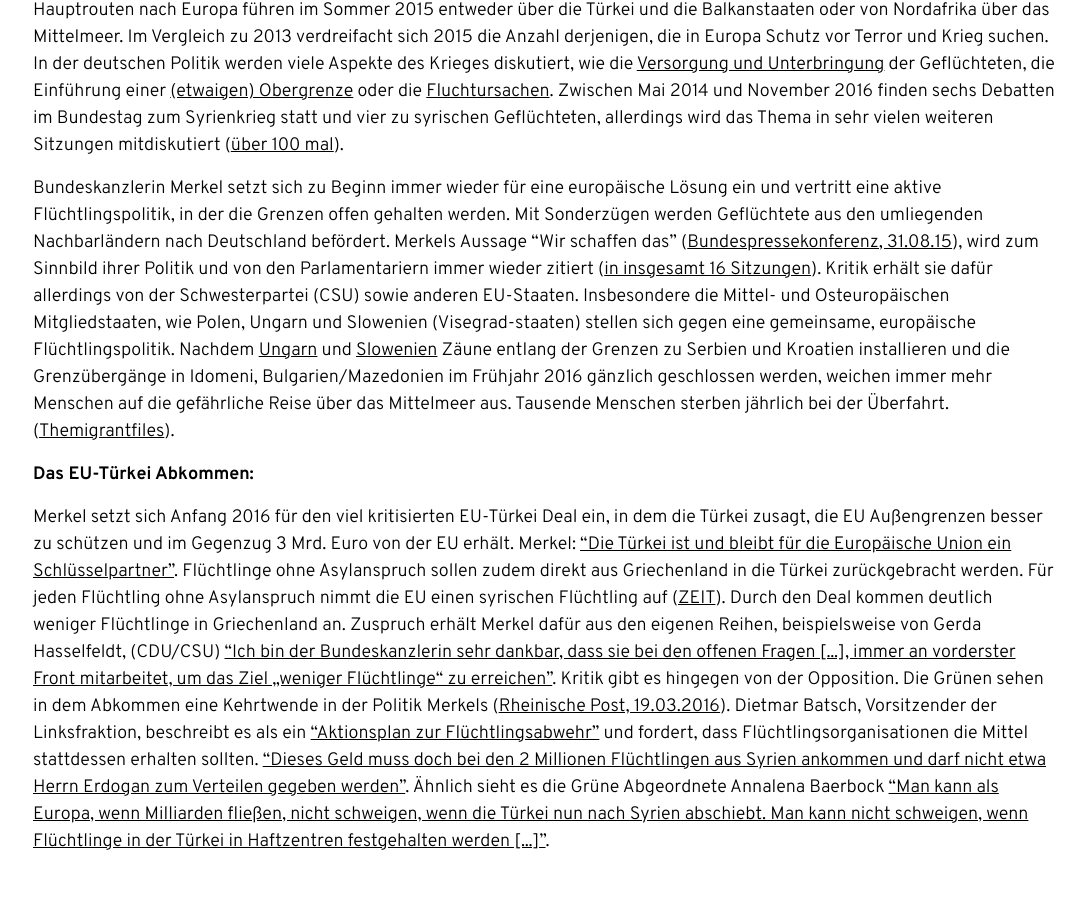
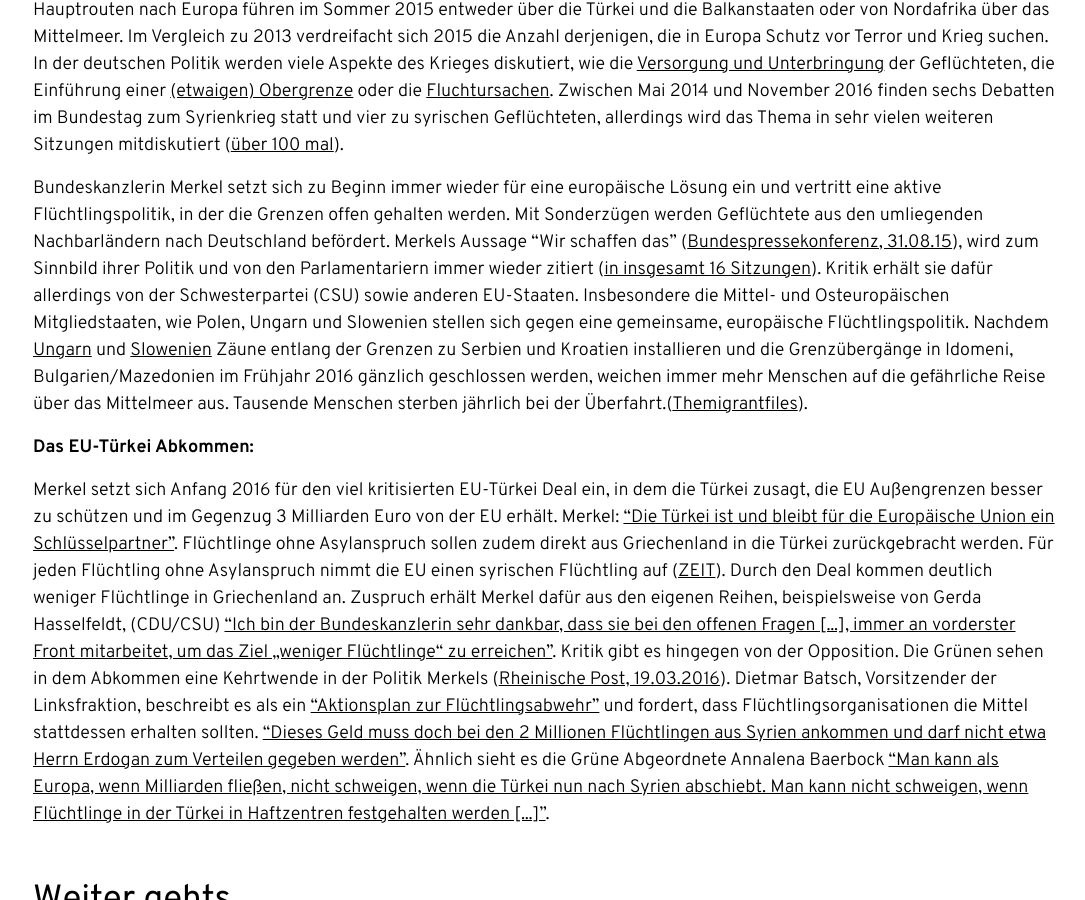
Before and after one commit to Datenschule/offenesparlament.de-frontend, a Jekyll site: the page built from analyse/themen.html, in a window 1280 px wide and 900 px high, scrolled down 4790 px. Shown: the whole window, without its empty margins (95-1180 px from the left). Built offline with Jekyll 4.4.1, drawn with Linux system fonts in a browser that asks for light colours; a script that is not in the unit is left out.

Commit message:
Update themen.html

```diff
--- a/analyse/themen.html
+++ b/analyse/themen.html
@@ -314,14 +314,14 @@ title: Analalyse Themen
 			<p>Bundeskanzlerin Merkel setzt sich zu Beginn immer wieder für eine europäische Lösung ein und vertritt eine aktive Flüchtlingspolitik, in der die Grenzen offen gehalten werden. Mit Sonderzügen werden Geflüchtete aus den
 				umliegenden Nachbarländern nach Deutschland befördert. Merkels Aussage “Wir schaffen das” (<a href="https://www.bundesregierung.de/Content/DE/Mitschrift/Pressekonferenzen/2015/08/2015-08-31-pk-merkel.html">Bundespressekonferenz,
 					31.08.15</a>), wird zum Sinnbild ihrer Politik und von den Parlamentariern immer wieder zitiert (<a href="http://beta.offenesparlament.de/protokolle/#!?search=%E2%80%9EWir&search=schaffen&search=das%E2%80%9C">in insgesamt 16 Sitzungen</a>). Kritik erhält sie dafür allerdings
-				von der Schwesterpartei (CSU) sowie anderen EU-Staaten. Insbesondere die Mittel- und Osteuropäischen Mitgliedstaaten, wie Polen, Ungarn und Slowenien (Visegrad-staaten) stellen sich gegen eine gemeinsame, europäische
+				von der Schwesterpartei (CSU) sowie anderen EU-Staaten. Insbesondere die Mittel- und Osteuropäischen Mitgliedstaaten, wie Polen, Ungarn und Slowenien stellen sich gegen eine gemeinsame, europäische
 				Flüchtlingspolitik. Nachdem <a href="http://www.zeit.de/politik/ausland/2015-07/ungarn-zaun-grenze-flucht-reportage">Ungarn</a> und <a
 						href="https://www.nytimes.com/2015/11/12/world/europe/slovenia-border-fence-migrants-refugees.html">Slowenien</a> Zäune entlang der Grenzen zu Serbien und Kroatien installieren und die Grenzübergänge in Idomeni,
 				Bulgarien/Mazedonien im Frühjahr 2016 gänzlich geschlossen werden, weichen immer mehr Menschen auf die gefährliche Reise über das Mittelmeer aus. Tausende Menschen sterben jährlich bei der Überfahrt.(<a
 						href="http://www.themigrantsfiles.com/">Themigrantfiles</a>).</p>
 
 			<p><strong>Das EU-Türkei Abkommen:</strong></p>
-			<p>Merkel setzt sich Anfang 2016 für den viel kritisierten EU-Türkei Deal ein, in dem die Türkei zusagt, die EU Außengrenzen besser zu schützen und im Gegenzug 3 Mrd. Euro von der EU erhält. Merkel: <a
+			<p>Merkel setzt sich Anfang 2016 für den viel kritisierten EU-Türkei Deal ein, in dem die Türkei zusagt, die EU Außengrenzen besser zu schützen und im Gegenzug 3 Milliarden Euro von der EU erhält. Merkel: <a
 					href="http://beta.offenesparlament.de/protokoll/#!/145#110">“Die Türkei ist und bleibt für die Europäische Union ein Schlüsselpartner”</a>. Flüchtlinge ohne Asylanspruch sollen zudem direkt aus Griechenland in die Türkei
 				zurückgebracht werden. Für jeden Flüchtling ohne Asylanspruch nimmt die EU einen syrischen Flüchtling auf (<a href="http://www.zeit.de/politik/ausland/2017-02/fluechtlingsabkommen-tuerkei-eu-inhalt">ZEIT</a>). Durch den Deal
 				kommen deutlich weniger Flüchtlinge in Griechenland an. Zuspruch erhält Merkel dafür aus den eigenen Reihen, beispielsweise von Gerda Hasselfeldt, (CDU/CSU) <a href="http://beta.offenesparlament.de/protokoll/#!/145#302">“Ich
```
